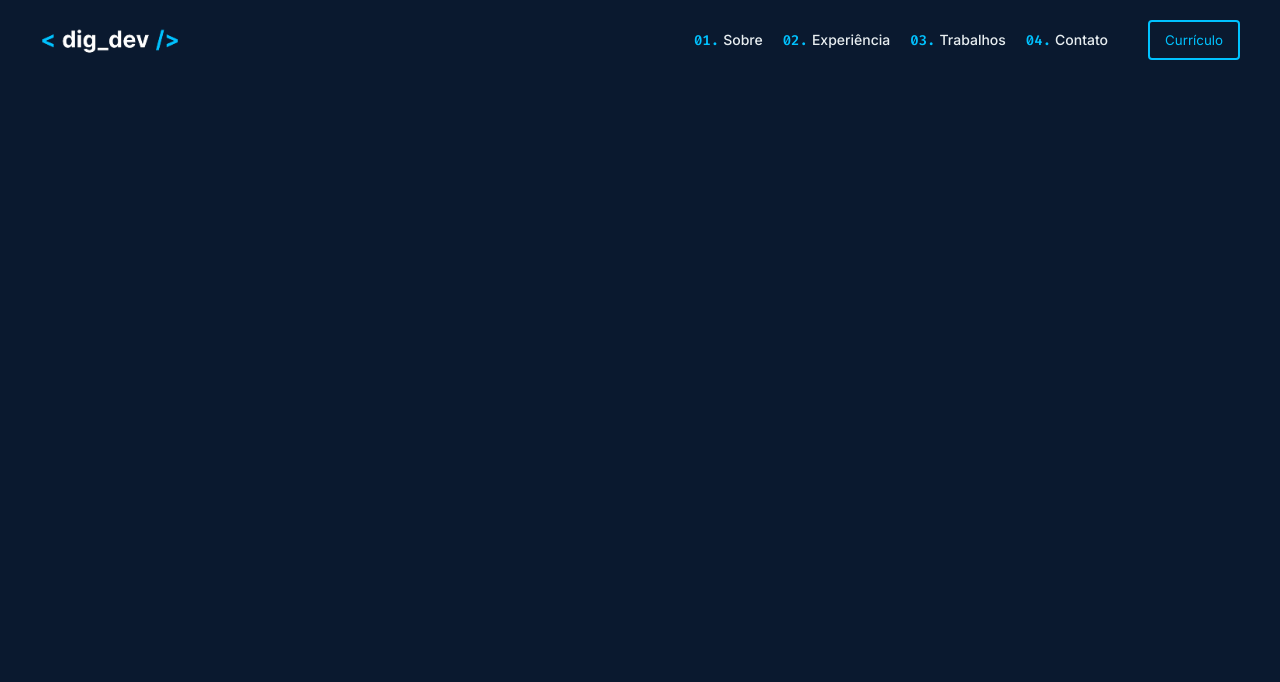
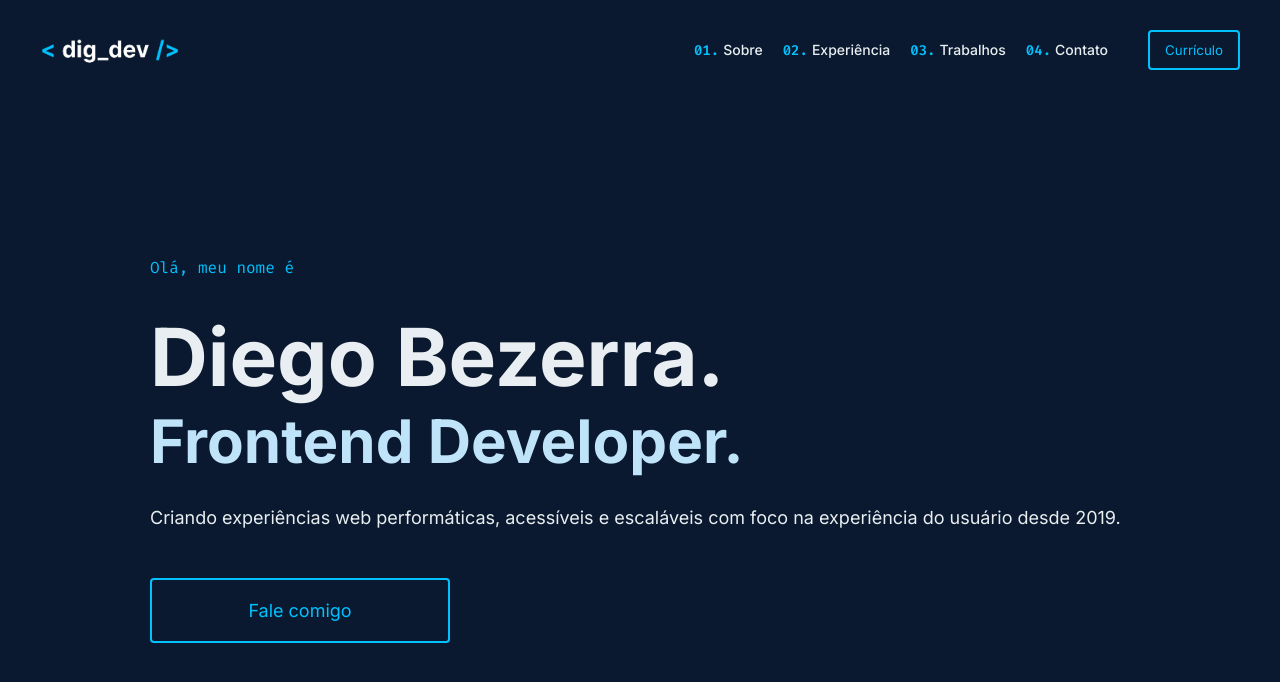
Before and after one commit to Digbezerra/portfolio-v1, a React (Vite) app in the folder portfolio-v1/: page / in a window 1280 px wide. Shown: the top 682 px of the page. Built offline with nearby package versions, Linux system fonts and the light colour scheme.

Commit message:
Hero component - structure and style - desktop

```diff
--- a/portfolio-v1/src/App.jsx
+++ b/portfolio-v1/src/App.jsx
@@ -1,4 +1,5 @@
 import { Header } from "./components/Header";
+import { NavBar } from "./components/NavBar";
 
 function App() {
   return (
--- a/portfolio-v1/src/components/Button.jsx
+++ b/portfolio-v1/src/components/Button.jsx
@@ -1,4 +1,8 @@
-export function Button({ children, action, className = "btn-default" }) {
+export function Button({
+  children,
+  action = () => alert("clique"),
+  className = "btn-default",
+}) {
   return (
     <button className={className} onClick={() => action()}>
       {children}
--- a/portfolio-v1/src/components/Header.jsx
+++ b/portfolio-v1/src/components/Header.jsx
@@ -1,4 +1,5 @@
 import { NavBar } from "./NavBar";
+import { Hero } from "./sections/Hero";
 
 export function Header() {
   return (
@@ -6,6 +7,9 @@ export function Header() {
       <header className="header">
         <NavBar />
       </header>
+      <div className="main-container">
+        <Hero />
+      </div>
     </>
   );
 }
--- a/portfolio-v1/src/components/sections/Hero.jsx
+++ b/portfolio-v1/src/components/sections/Hero.jsx
@@ -1,7 +1,18 @@
+import { Button } from "../Button";
+
 export function Hero() {
   return (
     <>
-      <header></header>
+      <section className="section-hero">
+        <p className="text-featured">Olá, meu nome é</p>
+        <h1 className="title-main">Diego Bezerra.</h1>
+        <h2 className="title-secondary">Frontend Developer.</h2>
+        <p className="text-regular margin-bottom--regular">
+          Criando experiências web performáticas, acessíveis e escaláveis com
+          foco na experiência do usuário desde 2019.
+        </p>
+        <Button className="btn-default btn-hero">Fale comigo</Button>
+      </section>
     </>
   );
 }
--- a/portfolio-v1/src/index.css
+++ b/portfolio-v1/src/index.css
@@ -24,7 +24,8 @@
   --font-size-lg: 18px;
   --font-size-xl: 20px;
   --font-size-xxl: 22px;
-  --font-size-heading: 32px;
+  --font-size-subtitle: 60px;
+  --font-size-heading: 80px;
 
   --border-radius: 4px;
   --nav-height: 100px;
@@ -104,14 +105,24 @@ section {
   display: block;
 }
 
+.margin-bottom--regular {
+  margin-bottom: 5rem;
+}
+
+.main-container {
+  max-width: 160rem;
+  margin: 0 auto;
+}
+
 .logo {
   width: 140px;
 }
 
 .navbar {
-  padding: 2rem 4rem;
+  padding: 0 4rem;
   display: flex;
   align-items: center;
+  height: 100px;
 }
 
 .nav {
@@ -160,3 +171,41 @@ section {
   border: 2px solid var(--blue-vivid);
   transition: var(--transition);
 }
+
+.section-hero {
+  min-height: calc(100vh - 10rem);
+  padding: 0px 15rem;
+  display: flex;
+  justify-content: center;
+  flex-direction: column;
+}
+
+.text-featured {
+  font-size: var(--font-size-md);
+  color: var(--blue-light);
+  font-family: var(--font-mono);
+  margin-bottom: 3rem;
+}
+
+.title-main {
+  font-size: var(--font-size-heading);
+  font-family: var(--font-sans);
+  color: var(--color-text-light);
+}
+
+.title-secondary {
+  font-family: var(--font-sans);
+  font-size: var(--font-size-subtitle);
+  color: var(--blue-lighter);
+  margin-bottom: 3rem;
+}
+
+.text-regular {
+  font-size: var(--font-size-lg);
+}
+
+.btn-hero {
+  font-size: var(--font-size-lg);
+  width: 300px;
+  padding: 20px 25px;
+}
```
